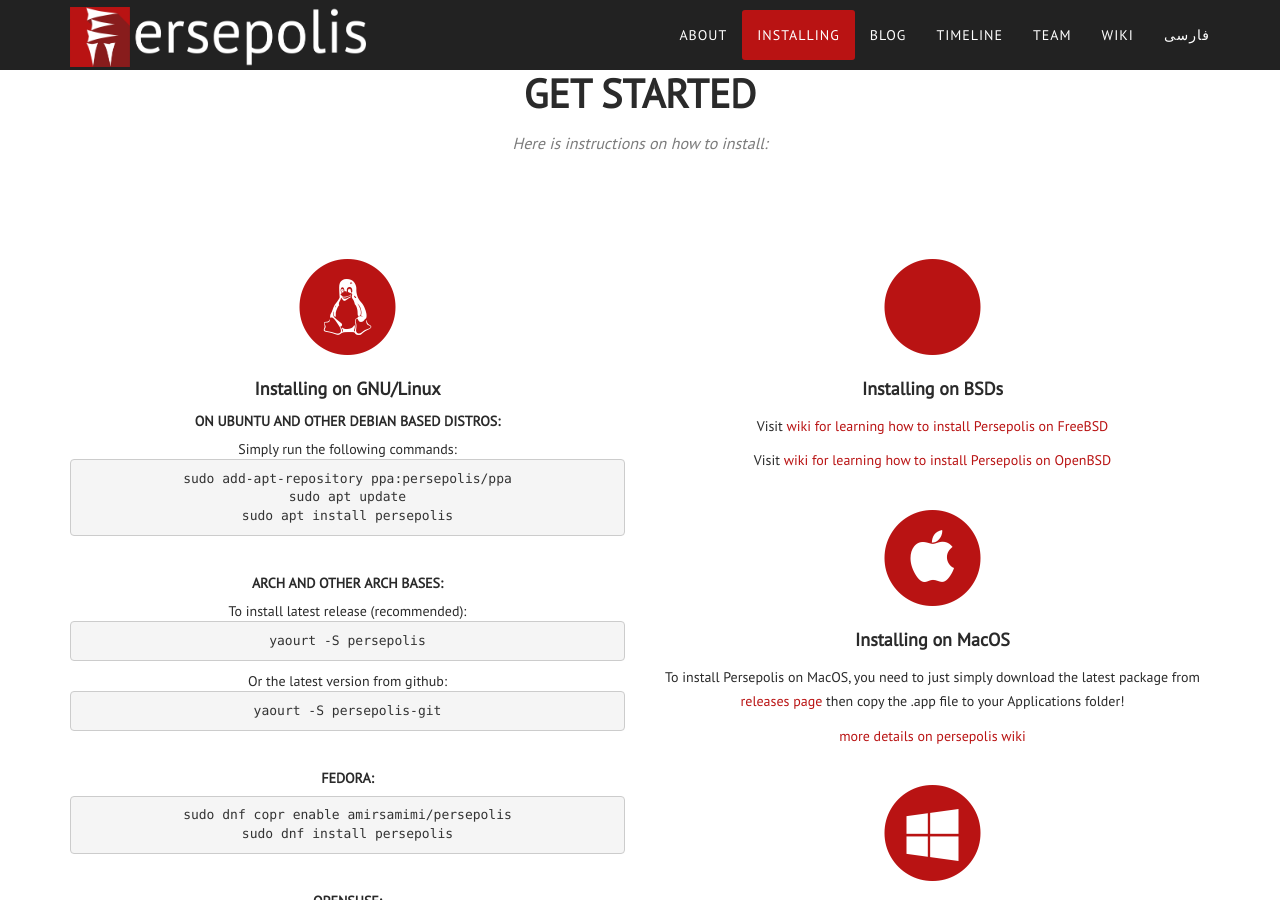
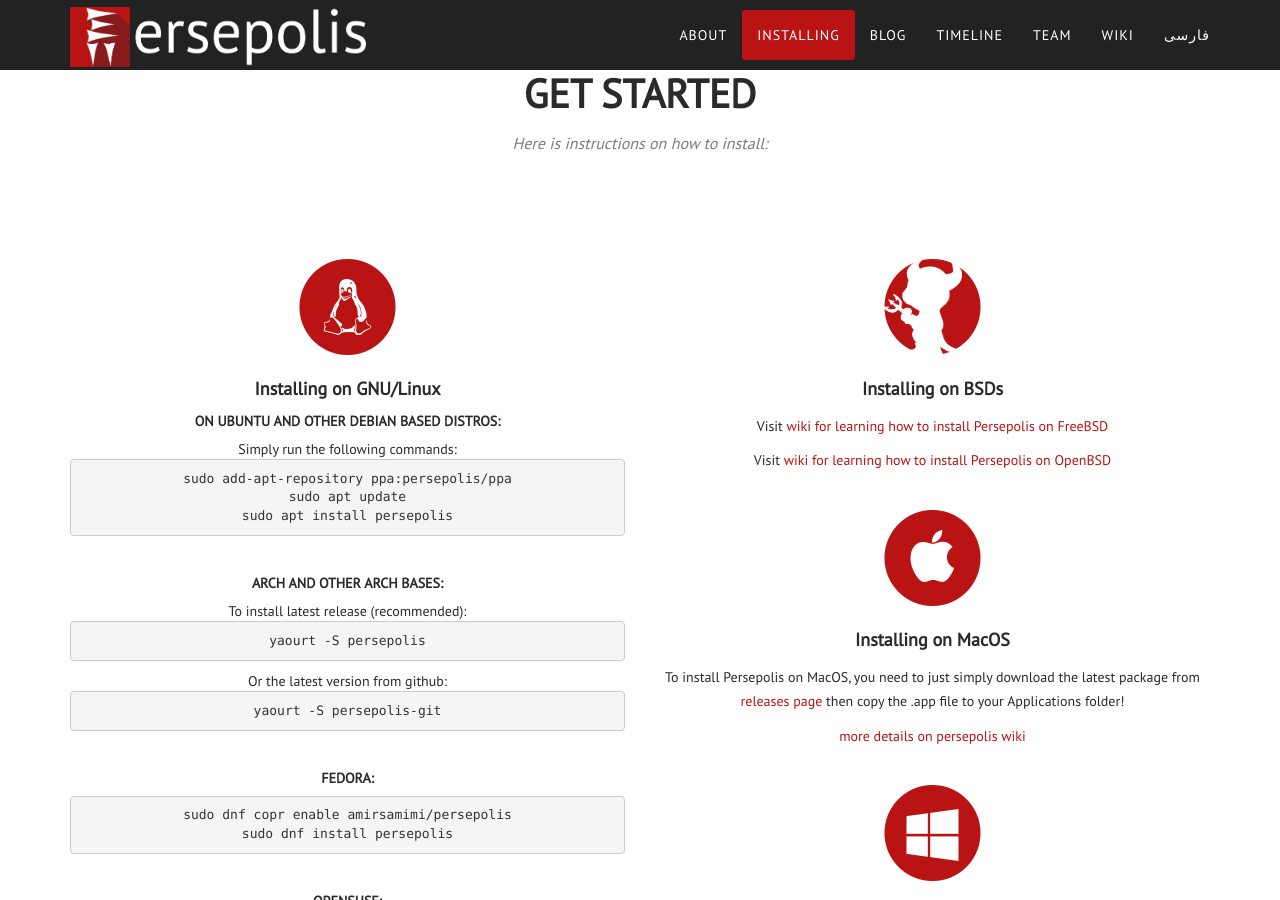
Before and after one commit to mavahedinia/mr0null.github.io, a Jekyll site: the page built from index.html, in a window 1280 px wide and 900 px high, scrolled down 1806 px. Built offline with Jekyll 4.4.1, drawn with Linux system fonts in a browser that asks for light colours; some web fonts are replaced.

Commit message:
Fixed BSD Pic

```diff
--- a/_includes/services.html
+++ b/_includes/services.html
@@ -38,7 +38,7 @@ Follow <a href="https://goo.gl/7p3MdK">this link</a>.<br>
                   <div class="col-md-6">
                   <span class="fa-stack fa-4x">
                       <i class="fa fa-circle fa-stack-2x text-primary"></i>
-                      <i class="fa-freebsd"></i>
+                      <img class="fa-stack-1x fa-inverse" src='../img/beastie-white.svg'></img>
                   </span>
                   <h4 class="service-heading">Installing on BSDs</h4>
                   <p>Visit <a href="https://github.com/persepolisdm/persepolis/wiki/FreeBSD-Support">wiki for learning how to install Persepolis on FreeBSD</a></p>
```
